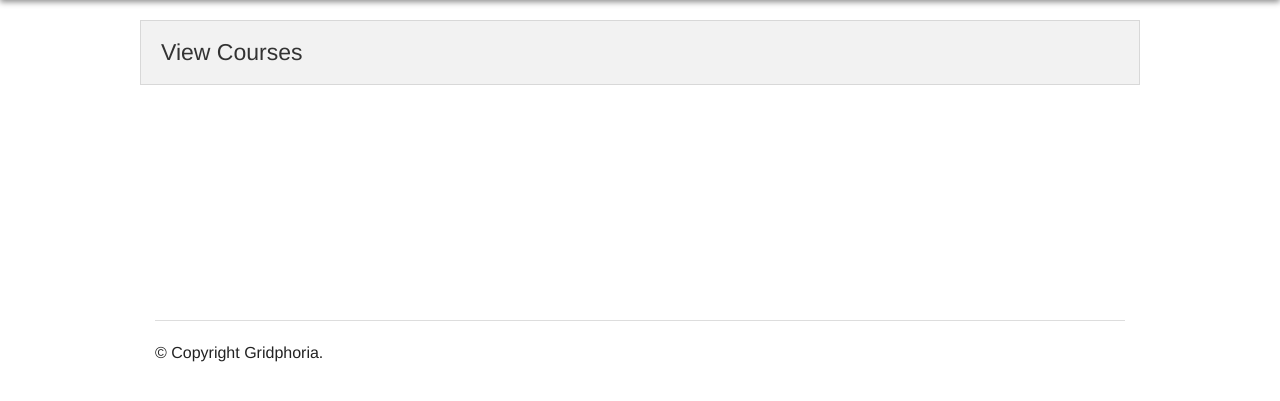
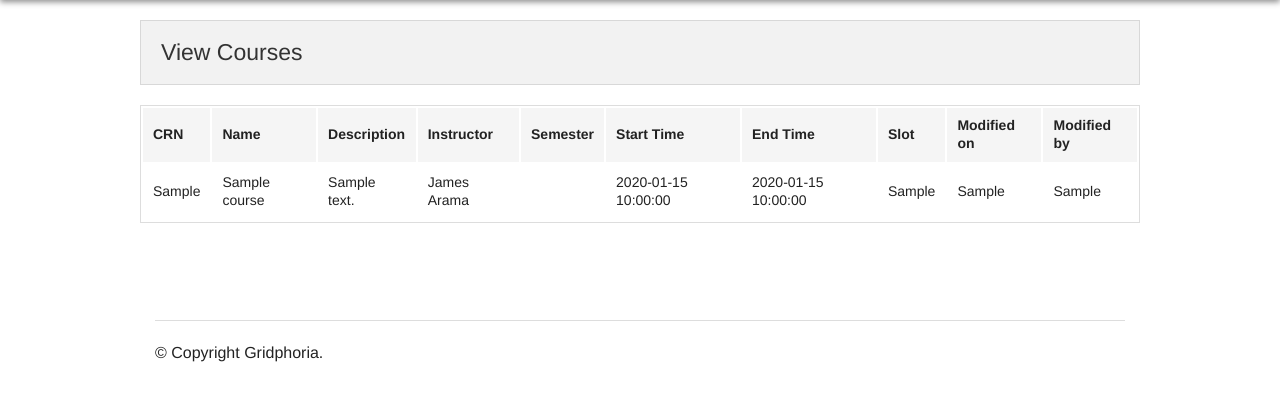
Before and after one commit to intelchip/gridphoria, a CodeIgniter app: page /index.php/dashboard/view_courses in a window 1280 px wide. Shown: the part 49-450 px from the top of the page. Run offline with CodeIgniter, Linux system fonts and the light colour scheme; data comes from the database, SQL or seed files in the repository; tables that the repository leaves empty or names only in its code hold one stand-in row (values such as "Sample post").

Commit message:
New features - Add course functionality - View Courses functionality

```diff
--- a/application/config/autoload.php
+++ b/application/config/autoload.php
@@ -109,7 +109,7 @@ $autoload['language'] = array();
 |
 */
 
-$autoload['model'] = array('layoutmodel', 'usermodel', 'datamodel');
+$autoload['model'] = array('layoutmodel', 'usermodel', 'datamodel', 'coursemodel');
 
 /* End of file autoload.php */
 /* Location: ./application/config/autoload.php */
--- a/application/controllers/dashboard.php
+++ b/application/controllers/dashboard.php
@@ -5,8 +5,27 @@ if (!defined('BASEPATH'))
 
 class Dashboard extends CI_Controller {
 
+    /**
+     * Session uid
+     * @var int $session_uid
+     */
+    public static $session_uid = null;
+
+    /**
+     * Logged in?
+     * @var boolean $session_logged_in
+     */
+    public static $session_logged_in = null;
+
+    /**
+     * Default Constructor
+     */
     public function __construct() {
         parent::__construct();
+
+        $this->data = $this->input->post("data");
+        $this->session_uid = $this->usermodel->session_uid;
+        $this->session_logged_in = $this->usermodel->session_logged_in;
 
 //        $this->output->enable_profiler(TRUE);
     }
--- /dev/null
+++ b/application/models/coursemodel.php
@@ -0,0 +1,172 @@
+<?php
+
+if (!defined('BASEPATH'))
+    exit('No direct script access allowed');
+
+require_once 'interfaces/courseinterface.php';
+
+/**
+ * This is the userinfomodel
+ * We will try to handle all user data in this model
+ */
+class CourseModel implements CourseInterface {
+
+    private $CI;
+    private $id;
+    private $crn;
+    private $name;
+    private $description;
+    private $instructor_id;
+    private $semester;
+    private $start_time;
+    private $end_time;
+    private $slot;
+    private $modified;
+    private $modified_by;
+
+    /**
+     * Session Data
+     * @var array $session_data
+     */
+    public static $session_data;
+
+    /**
+     * Logged in?
+     * @var boolean $session_logged_in
+     */
+    public static $session_logged_in;
+
+    /**
+     * Session uid
+     * @var int $session_uid
+     */
+    public static $session_uid;
+
+    /**
+     * Load our database context at Bookmodel instantiation.
+     * When a model is loaded it does NOT connect automatically to your database.
+     */
+    public function __construct() {
+
+        $this->CI = & get_instance();
+
+        $this->session_uid = $this->CI->session->userdata('uid');
+        $this->session_logged_in = $this->CI->session->userdata('logged_in');
+        $this->session_data = $this->CI->session->all_userdata();
+
+        if ($this->id) {
+            $this->get_user();
+        }
+
+
+        setlocale(LC_MONETARY, 'en_US');
+    }
+
+    /**
+     * Our Destructor
+     */
+    public function __destruct() {
+
+        foreach ($this as $key => $value) {
+            unset($this->$key);
+        }
+    }
+
+    /**
+     * Our gettor
+     * @param type $property
+     * @return type
+     */
+    public function __get($property) {
+        if (property_exists($this, $property)) {
+            return $this->$property;
+        }
+    }
+
+    /**
+     * Our setter method
+     * @param type $property
+     * @param type $value
+     * @return type
+     */
+    public function __set($property, $value) {
+        if (property_exists($this, $property)) {
+            $this->$property = $value;
+        }
+
+        return $this->$property;
+    }
+
+    /**
+     * Method to save user into current database context
+     * @return void
+     */
+    public function save() {
+
+        $this->modified = time();
+        $this->modified_by = "SYS";
+
+        $sql = "insert
+              into
+                courses ( crn,
+                        name,
+                        description,
+                        instructor_id,
+                        semester,
+                        start_time,
+                        end_time,
+                        slot,
+                        modified,
+                        modified_by)
+              values('{$this->crn}',
+                        '{$this->name}',
+                        '{$this->description}',
+                        '{$this->instructor_id}',
+                        '{$this->semester}',
+                        '{$this->start_time}',
+                        '{$this->end_time}',
+                        '{$this->slot}',
+                        '{$this->modified}',
+                        '{$this->modified_by}')";
+
+        $this->CI->db->query($sql);
+    }
+
+    /**
+     * Method to update user in current database context
+     * @return void
+     */
+    public function update() {
+
+        $this->modified = time();
+        $this->modified_by = "SYS";
+
+        $sql = "update
+                    users
+                set
+                    crn = '{$this->crn}',
+                    name = '{$this->last_name}',
+                    description = '{$this->description}',
+                    instructor_id = '{$this->instructor_id}',
+                    semester = '{$this->semester}',
+                    start_time = '{$this->start_time}',
+                    end_time = '{$this->end_time}',
+                    slot = '{$this->slot}',
+                    modified = '{$this->modified}',
+                    modified_by = '{$this->modified_by}'
+                where
+                    id = '{$this->id}'";
+
+        $this->CI->db->query($sql);
+    }
+
+    /**
+     * Implementation of the method that deletes a user
+     * @return void
+     */
+    public function delete() {
+        $sql = "delete from courses where id = '{$this->id}'";
+        $this->CI->db->query($sql);
+    }
+
+}
--- a/application/models/datamodel.php
+++ b/application/models/datamodel.php
@@ -5,6 +5,7 @@ if (!defined('BASEPATH')) {
 }
 
 class Datamodel extends CI_Model {
+
     public function __construct() {
         parent::__construct();
     }
@@ -13,9 +14,45 @@ class Datamodel extends CI_Model {
      * Returns an array of objects from the roles table
      * @return type
      */
-    public function getRoles(){
+    public function getRoles() {
         $sql = "select * from roles";
         $query = $this->db->query($sql);
         return $query->result();
     }
+
+    /**
+     * Returns an array of objects from the semesters table
+     * @return type
+     */
+    public function getSemesters() {
+        $sql = "select * from semesters";
+        $query = $this->db->query($sql);
+        return $query->result();
+    }
+
+    public function getSemester($semester_id){
+        $sql = "select * from semesters where id = '$semester_id'";
+        $query = $this->db->query($sql);
+        $row = $query->row();
+        return $row->semester;
+    }
+
+    public function getInstructors() {
+        $sql = "select * from users";
+        $query = $this->db->query($sql);
+        return $query->result();
+    }
+
+    public function getSlots() {
+        $sql = "select * from slots";
+        $query = $this->db->query($sql);
+        return $query->result();
+    }
+
+    public function getCourses() {
+        $sql = "select * from courses";
+        $query = $this->db->query($sql);
+        return $query->result();
+    }
+
 }
--- /dev/null
+++ b/application/models/interfaces/courseinterface.php
@@ -0,0 +1,35 @@
+<?php
+
+interface CourseInterface{
+
+    /**
+     * Our Destructor
+     */
+    public function __destruct();
+
+    /**
+     * Our gettor
+     * @param type $property
+     * @return type
+     */
+    public function __get($property);
+
+    /**
+     * Our setter method
+     * @param type $property
+     * @param type $value
+     * @return type
+     */
+    public function __set($property, $value);
+
+    /**
+     * Method that will save a course
+     */
+    public function save();
+
+
+    /**
+     * Method that will delete a course
+     */
+    public function delete();
+}
--- a/application/models/interfaces/userinterface.php
+++ b/application/models/interfaces/userinterface.php
@@ -77,5 +77,3 @@ interface UserInterface {
      */
     public function delete();
 }
-
-?>
--- a/application/views/dashboard/view_courses.php
+++ b/application/views/dashboard/view_courses.php
@@ -1,3 +1,44 @@
+<?php
+$CI = & get_instance();
+?>
 <div class="panel">
     <h4>View Courses</h4>
 </div>
+
+<table>
+    <thead>
+        <tr>
+            <th>CRN</th>
+            <th>Name</th>
+            <th>Description</th>
+            <th>Instructor</th>
+            <th>Semester</th>
+            <th>Start Time</th>
+            <th>End Time</th>
+            <th>Slot</th>
+            <th>Modified on</th>
+            <th>Modified by</th>
+        </tr>
+    </thead>
+    <tbody>
+        <?php
+        foreach($CI->datamodel->getCourses() as $row){
+            $instructor = $CI->usermodel;
+            $instructor->id = $row->instructor_id;
+            $instructor->get_user();
+            echo "<tr>
+                    <td>{$row->crn}</td>
+                    <td>{$row->name}</td>
+                    <td>{$row->description}</td>
+                    <td>{$instructor->first_name} {$instructor->last_name}</td>
+                    <td>{$CI->datamodel->getSemester($row->semester)}</td>
+                    <td>{$row->start_time}</td>
+                    <td>{$row->end_time}</td>
+                    <td>{$row->slot}</td>
+                    <td>{$row->modified}</td>
+                    <td>{$row->modified_by}</td>
+                 <tr>";
+        }
+        ?>
+    </tbody>
+</table>
```
Also changed, not shown: application/controllers/post.php (added, +59 -0 lines), application/views/dashboard/add_courses.php (+93 -0 lines), application/views/reportings/index.php (added, +15 -0 lines), 1 other file.
